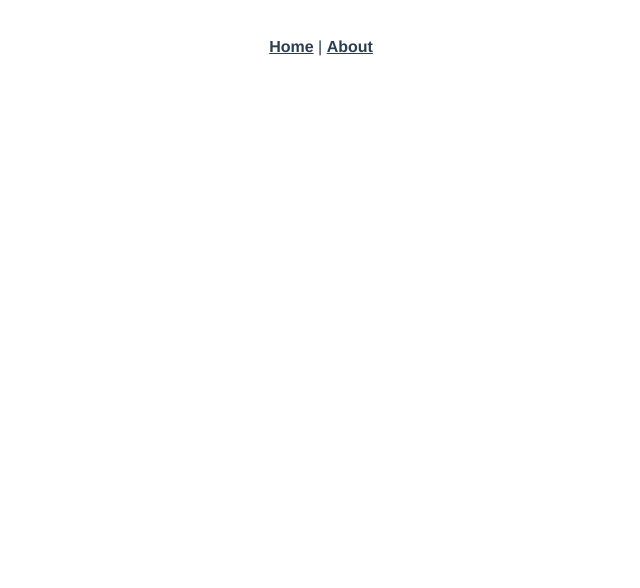
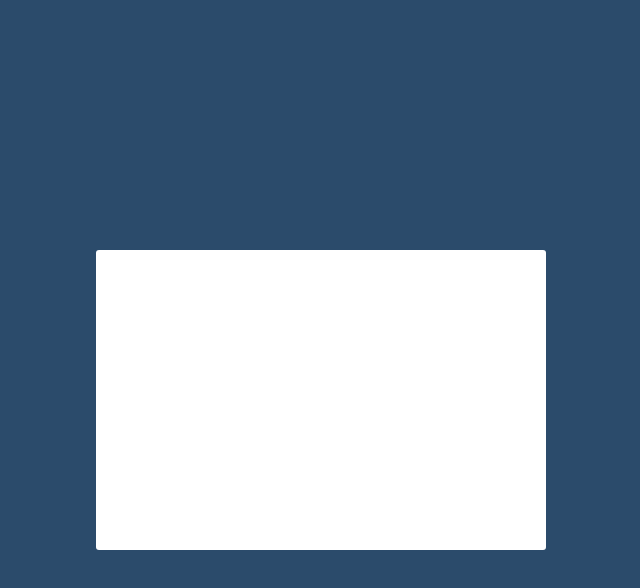
Before and after one commit to ltf-space/testproject, a Vue app: page /#/login in a window 1280 px wide. Shown: the top 588 px of the page, without its empty margins (319-959 px from the left). Built offline with nearby package versions, Linux system fonts and the light colour scheme.

Commit message:
first登录框

```diff
--- a/src/App.vue
+++ b/src/App.vue
@@ -1,32 +1,15 @@
 <template>
   <div id="app">
-    <div id="nav">
-      <router-link to="/">Home</router-link> |
-      <router-link to="/about">About</router-link>
-    </div>
-    <router-view/>
+    <router-view></router-view>
   </div>
 </template>
 
-<style lang="less">
-#app {
-  font-family: Avenir, Helvetica, Arial, sans-serif;
-  -webkit-font-smoothing: antialiased;
-  -moz-osx-font-smoothing: grayscale;
-  text-align: center;
-  color: #2c3e50;
+<script>
+export default {
 }
-
-#nav {
-  padding: 30px;
-
-  a {
-    font-weight: bold;
-    color: #2c3e50;
-
-    &.router-link-exact-active {
-      color: #42b983;
-    }
-  }
+</script>
+<style lang="less" scoped>
+#app{
+  height: 100%;
 }
 </style>
--- /dev/null
+++ b/src/assets/css/global.css
@@ -0,0 +1,5 @@
+html,body,#App{
+  margin: 0;
+  padding: 0;
+  height: 100%;
+}
--- a/src/components/HelloWorld.vue
+++ /dev/null
@@ -1,59 +0,0 @@
-<template>
-  <div class="hello">
-    <h1>{{ msg }}</h1>
-    <p>
-      For a guide and recipes on how to configure / customize this project,<br>
-      check out the
-      <a href="https://cli.vuejs.org" target="_blank" rel="noopener">vue-cli documentation</a>.
-    </p>
-    <h3>Installed CLI Plugins</h3>
-    <ul>
-      <li><a href="https://github.com/vuejs/vue-cli/tree/dev/packages/%40vue/cli-plugin-babel" target="_blank" rel="noopener">babel</a></li>
-      <li><a href="https://github.com/vuejs/vue-cli/tree/dev/packages/%40vue/cli-plugin-router" target="_blank" rel="noopener">router</a></li>
-      <li><a href="https://github.com/vuejs/vue-cli/tree/dev/packages/%40vue/cli-plugin-vuex" target="_blank" rel="noopener">vuex</a></li>
-    </ul>
-    <h3>Essential Links</h3>
-    <ul>
-      <li><a href="https://vuejs.org" target="_blank" rel="noopener">Core Docs</a></li>
-      <li><a href="https://forum.vuejs.org" target="_blank" rel="noopener">Forum</a></li>
-      <li><a href="https://chat.vuejs.org" target="_blank" rel="noopener">Community Chat</a></li>
-      <li><a href="https://twitter.com/vuejs" target="_blank" rel="noopener">Twitter</a></li>
-      <li><a href="https://news.vuejs.org" target="_blank" rel="noopener">News</a></li>
-    </ul>
-    <h3>Ecosystem</h3>
-    <ul>
-      <li><a href="https://router.vuejs.org" target="_blank" rel="noopener">vue-router</a></li>
-      <li><a href="https://vuex.vuejs.org" target="_blank" rel="noopener">vuex</a></li>
-      <li><a href="https://github.com/vuejs/vue-devtools#vue-devtools" target="_blank" rel="noopener">vue-devtools</a></li>
-      <li><a href="https://vue-loader.vuejs.org" target="_blank" rel="noopener">vue-loader</a></li>
-      <li><a href="https://github.com/vuejs/awesome-vue" target="_blank" rel="noopener">awesome-vue</a></li>
-    </ul>
-  </div>
-</template>
-
-<script>
-export default {
-  name: 'HelloWorld',
-  props: {
-    msg: String
-  }
-}
-</script>
-
-<!-- Add "scoped" attribute to limit CSS to this component only -->
-<style scoped lang="less">
-h3 {
-  margin: 40px 0 0;
-}
-ul {
-  list-style-type: none;
-  padding: 0;
-}
-li {
-  display: inline-block;
-  margin: 0 10px;
-}
-a {
-  color: #42b983;
-}
-</style>
--- /dev/null
+++ b/src/components/login.vue
@@ -0,0 +1,34 @@
+<template>
+  <div class="login_container">
+    <div class="login_box">
+
+    </div>
+  </div>
+</template>
+
+<script>
+export default {
+  name:'login',
+  components:{},
+  data(){
+    return {
+    }
+  },
+}
+</script>
+<style scoped>
+.login_container{
+  height: 100%;
+  background-color: #2b4b6b;
+}
+.login_box{
+  width: 450px;
+  height: 300px;
+  background-color: #fff;
+  border-radius: 3px;
+  position: absolute;
+  left: 50%;
+  top: 50%;
+  transform: translate(-50%,-50%);
+}
+</style>
--- a/src/main.js
+++ b/src/main.js
@@ -2,8 +2,13 @@ import Vue from 'vue'
 import App from './App.vue'
 import router from './router'
 import store from './store'
+//导入全局css样式
+import './assets/css/global.css'
+
+//导入element组件库
 import ElementUI from 'element-ui';
 import 'element-ui/lib/theme-chalk/index.css';
+
 Vue.use(ElementUI);
 Vue.config.productionTip = false
 
--- a/src/router/index.js
+++ b/src/router/index.js
@@ -1,22 +1,17 @@
 import Vue from 'vue'
 import VueRouter from 'vue-router'
-import Home from '../views/Home.vue'
+const Login = () => import('../components/login.vue')
 
 Vue.use(VueRouter)
 
 const routes = [
   {
-    path: '/',
-    name: 'Home',
-    component: Home
+    path:'/',
+    redirect:'/login'
   },
   {
-    path: '/about',
-    name: 'About',
-    // route level code-splitting
-    // this generates a separate chunk (about.[hash].js) for this route
-    // which is lazy-loaded when the route is visited.
-    component: () => import(/* webpackChunkName: "about" */ '../views/About.vue')
+    path:'/login',
+    component: Login
   }
 ]
 
--- a/src/views/About.vue
+++ /dev/null
@@ -1,5 +0,0 @@
-<template>
-  <div class="about">
-    <h1>This is an about page</h1>
-  </div>
-</template>
--- a/src/views/Home.vue
+++ /dev/null
@@ -1,18 +0,0 @@
-<template>
-  <div class="home">
-    <img alt="Vue logo" src="../assets/logo.png">
-    <HelloWorld msg="Welcome to Your Vue.js App"/>
-  </div>
-</template>
-
-<script>
-// @ is an alias to /src
-import HelloWorld from '@/components/HelloWorld.vue'
-
-export default {
-  name: 'Home',
-  components: {
-    HelloWorld
-  }
-}
-</script>
```
Also changed, not shown: src/assets/logo.png (deleted).
